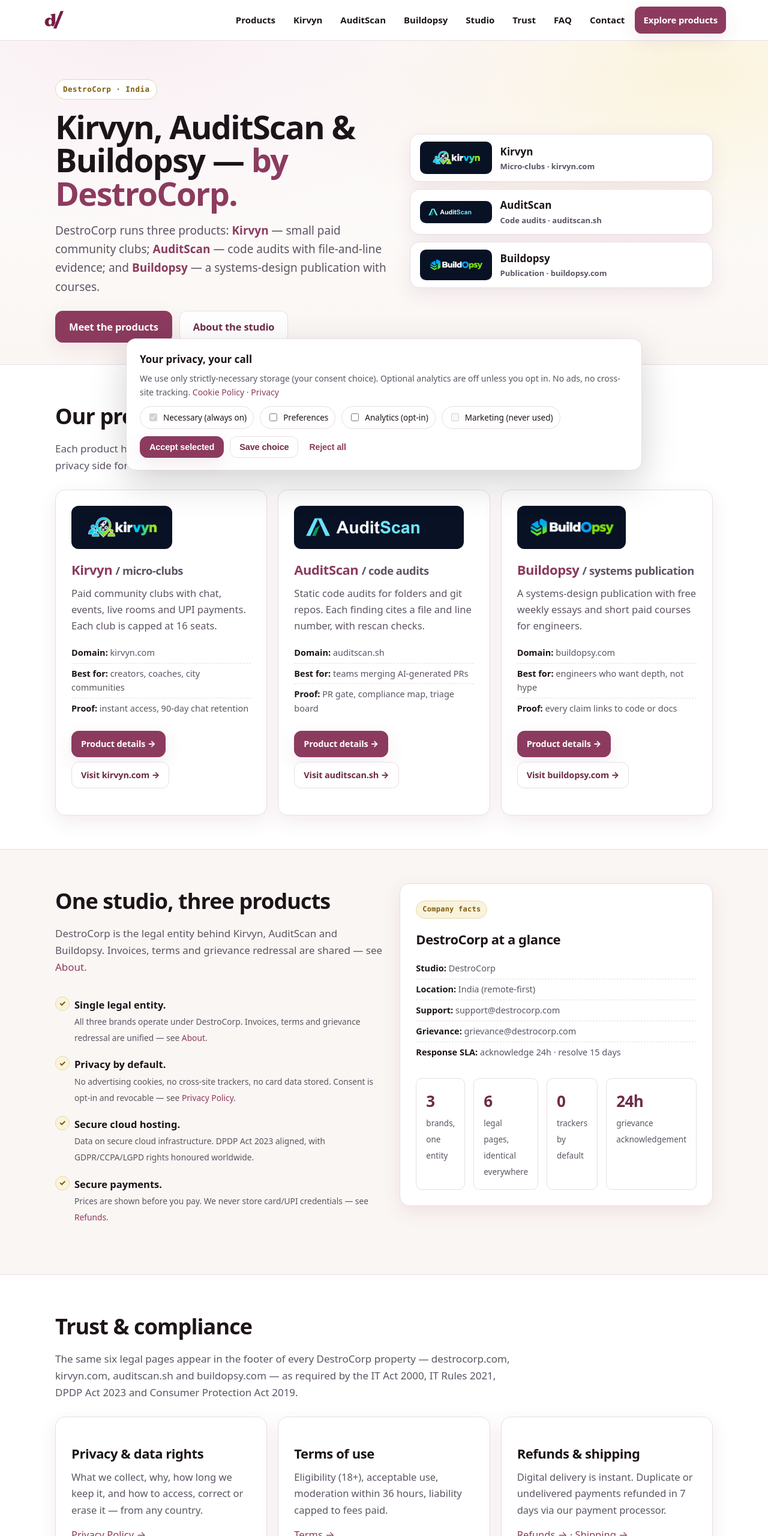
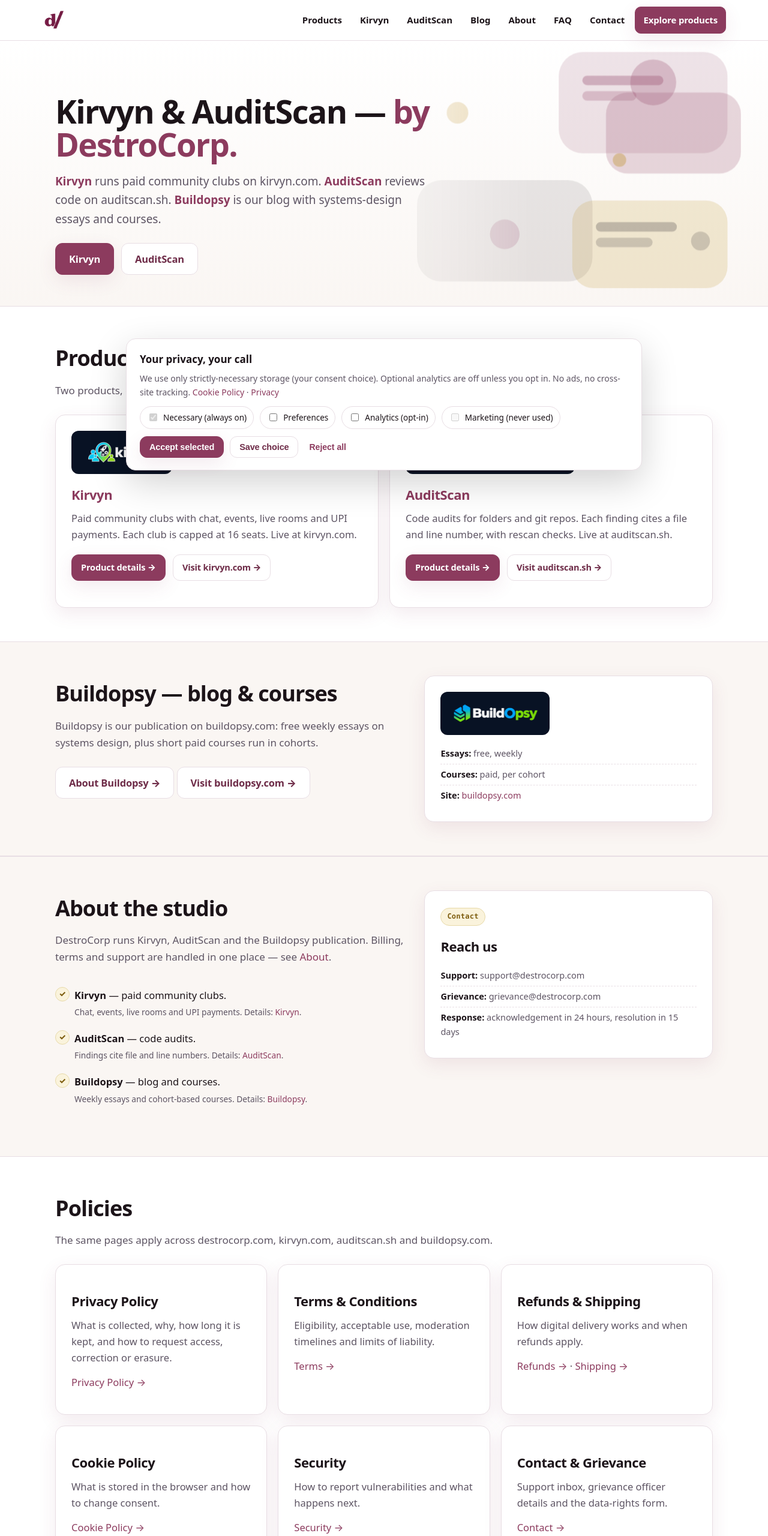
Before and after one commit to mukul-kumar-mishra/dc, a plain HTML site: page index.html in a window 1280 px wide. Shown: the top 2560 px of the page at 60% size. Drawn offline with Linux system fonts and the light colour scheme.

Commit message:
Two products plus publication, Kirvyn hero backdrop, hype scrub, consistent nav/footer

```diff
--- a/assets/css/main.css
+++ b/assets/css/main.css
@@ -148,20 +148,24 @@
 .form input,.form select,.form textarea{width:100%;background:var(--input-bg);color:var(--ink);border:1px solid var(--line);border-radius:10px;padding:11px 13px;font:inherit;font-size:16px}
 .form textarea{min-height:130px}
 .form small{color:var(--muted)}
-/* hero split + product visual */
-.hero-split{display:grid;grid-template-columns:1.05fr .95fr;gap:32px;align-items:center}
+/* hero with Kirvyn backdrop: vanishes left, clear right */
+.hero{position:relative;overflow:hidden;padding:72px 0 52px;background:linear-gradient(#fff,var(--bg-alt));border-bottom:1px solid var(--line)}
+.hero-bg{position:absolute;top:0;right:0;height:100%;width:min(62%,720px);pointer-events:none;
+  -webkit-mask-image:linear-gradient(to right,transparent 0%,#000 45%);
+  mask-image:linear-gradient(to right,transparent 0%,#000 45%)}
+.hero .wrap{position:relative}
+.hero-copy{max-width:640px}
 .hero-copy h1{font-size:clamp(34px,4.8vw,54px)}
-.hero-visual{display:grid;gap:12px}
-.hero-tile{display:flex;align-items:center;gap:14px;background:#fff;border:1px solid var(--line);border-radius:var(--radius);padding:12px 16px;box-shadow:var(--shadow);color:var(--ink);font-weight:800;font-size:17px}
-.hero-tile:hover{text-decoration:none;border-color:var(--accent);background:var(--accent-soft)}
-.hero-tile img{width:120px;height:auto;max-height:64px;object-fit:contain;display:block;background:#081224;border-radius:10px;padding:8px 12px;flex:none}
-.hero-tile span small{display:block;font-size:13px;font-weight:600;color:var(--muted)}
-@media(max-width:900px){.hero-split{grid-template-columns:1fr}}
+@media(max-width:900px){
+  .hero-bg{width:100%;opacity:.28;
+    -webkit-mask-image:linear-gradient(to right,transparent 0%,#000 60%);
+    mask-image:linear-gradient(to right,transparent 0%,#000 60%)}
+  .hero{padding:52px 0 36px}
+}
 /* card buttons: never overflow on narrow screens */
 .card p .btn{display:inline-block;margin:4px 8px 4px 0}
 @media(max-width:560px){
   .card p .btn{display:block;width:100%;text-align:center;margin:8px 0 0}
-  .hero-tile img{width:96px}
   .brandmark img{max-width:min(220px,60vw)!important}
   .split{grid-template-columns:1fr}
   .table-wrap{margin:0 -16px;border-radius:0;border-left:0;border-right:0}
--- a/index.html
+++ b/index.html
@@ -4,7 +4,7 @@
 <head>
   <meta charset="utf-8">
   <meta name="viewport" content="width=device-width, initial-scale=1, viewport-fit=cover">
-  <title>DestroCorp — Tools for a Verifiable Future | Kirvyn, AuditScan, Buildopsy</title>
+  <title>DestroCorp — Kirvyn &amp; AuditScan</title>
   <meta name="description" content="DestroCorp runs Kirvyn (paid micro-club communities), AuditScan (code audits with file-line evidence) and Buildopsy (systems-design publication and courses).">
   <link rel="canonical" href="https://destrocorp.com/">
   <meta name="robots" content="index, follow, max-image-preview:large, max-snippet:-1">
@@ -40,9 +40,8 @@
   </script>
   <script type="application/ld+json">
   {"@context":"https://schema.org","@type":"ItemList","name":"DestroCorp products","itemListElement":[
-    {"@type":"ListItem","position":1,"item":{"@type":"SoftwareApplication","name":"Kirvyn","url":"https://destrocorp.com/brands/kirvyn.html","applicationCategory":"SocialNetworkingApplication","operatingSystem":"Web","description":"Paid micro-club communities with chat, events and UPI payments."}},
-    {"@type":"ListItem","position":2,"item":{"@type":"SoftwareApplication","name":"AuditScan","url":"https://destrocorp.com/brands/auditscan.html","applicationCategory":"DeveloperApplication","operatingSystem":"Linux, macOS, Windows","description":"Code audits for folders and git repos, with file-and-line evidence."}},
-    {"@type":"ListItem","position":3,"item":{"@type":"CreativeWork","name":"Buildopsy","url":"https://destrocorp.com/brands/buildopsy.html","description":"Systems-design publication and paid courses."}}]}
+    {"@type":"ListItem","position":1,"item":{"@type":"SoftwareApplication","name":"Kirvyn","url":"https://destrocorp.com/brands/kirvyn.html","applicationCategory":"SocialNetworkingApplication","operatingSystem":"Web","description":"Paid community clubs with chat, events and UPI payments."}},
+    {"@type":"ListItem","position":2,"item":{"@type":"SoftwareApplication","name":"AuditScan","url":"https://destrocorp.com/brands/auditscan.html","applicationCategory":"DeveloperApplication","operatingSystem":"Linux, macOS, Windows","description":"Code audits for folders and git repos, with file-and-line evidence."}}]}
   </script>
   <script type="application/ld+json">
   {"@context":"https://schema.org","@type":"FAQPage","mainEntity":[
@@ -59,15 +58,14 @@
 <header class="site-header">
   <div class="wrap nav" role="navigation" aria-label="Primary">
     <a class="brandmark" href="index.html" aria-label="DestroCorp home">
-      <img src="assets/img/new-img.png" alt="DestroCorp — Tools for a verifiable future" width="190" height="38" style="width:auto;height:38px;max-width:220px" />
+      <img src="assets/img/new-img.png" alt="DestroCorp" width="190" height="38" style="width:auto;height:38px;max-width:220px" />
     </a>
     <button class="nav-toggle" aria-expanded="false" aria-controls="primary-nav" aria-label="Open menu"><span></span><span></span><span></span></button><nav class="nav-links" id="primary-nav" aria-label="Sections">
       <a href="#brands">Products</a>
       <a href="brands/kirvyn.html">Kirvyn</a>
       <a href="brands/auditscan.html">AuditScan</a>
-      <a href="brands/buildopsy.html">Buildopsy</a>
-      <a href="#studio">Studio</a>
-      <a href="#trust">Trust</a>
+      <a href="#publication">Blog</a>
+      <a href="about.html">About</a>
       <a href="#faq">FAQ</a>
       <a href="contact.html">Contact</a>
       <a class="btn btn-sm" href="#brands">Explore products</a>
@@ -75,50 +73,47 @@
   </div>
 </header>
 <main id="main">
-  <div class="hero">
-    <div class="wrap hero-split">
+  <div class="hero hero-kirvyn">
+    <svg class="hero-bg" viewBox="0 0 640 480" aria-hidden="true" focusable="false" preserveAspectRatio="xMaxYMid slice">
+      <g opacity="0.9">
+        <rect x="330" y="60" width="250" height="150" rx="36" fill="#8c3b5e" opacity="0.16"/>
+        <rect x="400" y="120" width="200" height="120" rx="32" fill="#8c3b5e" opacity="0.22"/>
+        <rect x="120" y="250" width="260" height="150" rx="36" fill="#141015" opacity="0.10"/>
+        <rect x="350" y="280" width="230" height="130" rx="32" fill="#b98a1d" opacity="0.20"/>
+        <circle cx="470" cy="105" r="34" fill="#8c3b5e" opacity="0.28"/>
+        <circle cx="180" cy="150" r="16" fill="#b98a1d" opacity="0.35"/>
+        <circle cx="250" cy="330" r="22" fill="#8c3b5e" opacity="0.20"/>
+        <circle cx="540" cy="340" r="14" fill="#141015" opacity="0.18"/>
+        <circle cx="420" cy="220" r="10" fill="#b98a1d" opacity="0.4"/>
+        <rect x="365" y="95" width="120" height="14" rx="7" fill="#8c3b5e" opacity="0.35"/>
+        <rect x="365" y="118" width="80" height="14" rx="7" fill="#8c3b5e" opacity="0.25"/>
+        <rect x="385" y="312" width="120" height="14" rx="7" fill="#141015" opacity="0.25"/>
+        <rect x="385" y="335" width="84" height="14" rx="7" fill="#141015" opacity="0.18"/>
+      </g>
+    </svg>
+    <div class="wrap">
       <div class="hero-copy">
-        <span class="eyebrow">DestroCorp · India</span>
-        <h1>Kirvyn, AuditScan &amp; Buildopsy — <span>by DestroCorp.</span></h1>
-        <p class="lead">DestroCorp runs three products: <a href="brands/kirvyn.html"><strong>Kirvyn</strong></a> — small paid community clubs; <a href="brands/auditscan.html"><strong>AuditScan</strong></a> — code audits with file-and-line evidence; and <a href="brands/buildopsy.html"><strong>Buildopsy</strong></a> — a systems-design publication with courses.</p>
+        <h1>Kirvyn &amp; AuditScan — <span>by DestroCorp.</span></h1>
+        <p class="lead"><a href="brands/kirvyn.html"><strong>Kirvyn</strong></a> runs paid community clubs on kirvyn.com. <a href="brands/auditscan.html"><strong>AuditScan</strong></a> reviews code on auditscan.sh. <a href="brands/buildopsy.html"><strong>Buildopsy</strong></a> is our blog with systems-design essays and courses.</p>
         <div class="hero-cta">
-          <a class="btn" href="#brands">Meet the products</a>
-          <a class="btn btn-ghost" href="about.html">About the studio</a>
+          <a class="btn" href="brands/kirvyn.html">Kirvyn</a>
+          <a class="btn btn-ghost" href="brands/auditscan.html">AuditScan</a>
         </div>
-      </div>
-      <div class="hero-visual" aria-label="DestroCorp products">
-        <a class="hero-tile" href="brands/kirvyn.html">
-          <img src="assets/img/brands/kirvyn-logo.png" alt="Kirvyn — micro-club communities" width="240" height="120" loading="eager">
-          <span>Kirvyn<small>Micro-clubs · kirvyn.com</small></span>
-        </a>
-        <a class="hero-tile" href="brands/auditscan.html">
-          <img src="assets/img/brands/auditscan-logo.png" alt="AuditScan — code audits" width="240" height="120" loading="eager">
-          <span>AuditScan<small>Code audits · auditscan.sh</small></span>
-        </a>
-        <a class="hero-tile" href="brands/buildopsy.html">
-          <img src="assets/img/brands/buildopsy-logo.png" alt="Buildopsy — systems publication" width="240" height="120" loading="eager">
-          <span>Buildopsy<small>Publication · buildopsy.com</small></span>
-        </a>
       </div>
     </div>
   </div>
 
   <section class="block" id="brands" aria-labelledby="brands-h">
     <div class="wrap">
-      <h2 class="sec" id="brands-h">Our products</h2>
-      <p class="sec-sub">Each product has its own site and its own detail page here. DestroCorp handles the legal and privacy side for all three.</p>
-      <div class="grid cols3">
+      <h2 class="sec" id="brands-h">Products</h2>
+      <p class="sec-sub">Two products, each with its own site and detail page.</p>
+      <div class="grid cols2">
         <article class="card" id="kirvyn">
           <div class="logo-row">
             <img src="assets/img/brands/kirvyn-logo.png" alt="Kirvyn logo" width="120" height="60" loading="lazy">
           </div>
-          <h3><a href="brands/kirvyn.html">Kirvyn</a> <small style="color:var(--muted);font-weight:600">/ micro-clubs</small></h3>
-          <p>Paid community clubs with chat, events, live rooms and UPI payments. Each club is capped at 16 seats.</p>
-          <ul class="meta-list">
-            <li><strong>Domain:</strong> kirvyn.com</li>
-            <li><strong>Best for:</strong> creators, coaches, city communities</li>
-            <li><strong>Proof:</strong> instant access, 90-day chat retention</li>
-          </ul>
+          <h3><a href="brands/kirvyn.html">Kirvyn</a></h3>
+          <p>Paid community clubs with chat, events, live rooms and UPI payments. Each club is capped at 16 seats. Live at kirvyn.com.</p>
           <p style="margin-top:16px"><a class="btn btn-sm" href="brands/kirvyn.html">Product details →</a>
           <a class="btn btn-sm btn-ghost" href="https://kirvyn.com" rel="noopener">Visit kirvyn.com →</a></p>
         </article>
@@ -126,78 +121,70 @@
           <div class="logo-row">
             <img src="assets/img/brands/auditscan-logo.png" alt="AuditScan logo" width="120" height="60" loading="lazy">
           </div>
-          <h3><a href="brands/auditscan.html">AuditScan</a> <small style="color:var(--muted);font-weight:600">/ code audits</small></h3>
-          <p>Static code audits for folders and git repos. Each finding cites a file and line number, with rescan checks.</p>
-          <ul class="meta-list">
-            <li><strong>Domain:</strong> auditscan.sh</li>
-            <li><strong>Best for:</strong> teams merging AI-generated PRs</li>
-            <li><strong>Proof:</strong> PR gate, compliance map, triage board</li>
-          </ul>
+          <h3><a href="brands/auditscan.html">AuditScan</a></h3>
+          <p>Code audits for folders and git repos. Each finding cites a file and line number, with rescan checks. Live at auditscan.sh.</p>
           <p style="margin-top:16px"><a class="btn btn-sm" href="brands/auditscan.html">Product details →</a>
           <a class="btn btn-sm btn-ghost" href="https://auditscan.sh" rel="noopener">Visit auditscan.sh →</a></p>
         </article>
-        <article class="card" id="buildopsy">
-          <div class="logo-row">
-            <img src="assets/img/brands/buildopsy-logo.png" alt="Buildopsy logo" width="120" height="60" loading="lazy">
-          </div>
-          <h3><a href="brands/buildopsy.html">Buildopsy</a> <small style="color:var(--muted);font-weight:600">/ systems publication</small></h3>
-          <p>A systems-design publication with free weekly essays and short paid courses for engineers.</p>
-          <ul class="meta-list">
-            <li><strong>Domain:</strong> buildopsy.com</li>
-            <li><strong>Best for:</strong> engineers who want depth, not hype</li>
-            <li><strong>Proof:</strong> every claim links to code or docs</li>
-          </ul>
-          <p style="margin-top:16px"><a class="btn btn-sm" href="brands/buildopsy.html">Product details →</a>
-          <a class="btn btn-sm btn-ghost" href="https://buildopsy.com" rel="noopener">Visit buildopsy.com →</a></p>
-        </article>
       </div>
+    </div>
+  </section>
+
+  <section class="block alt" id="publication" aria-labelledby="publication-h">
+    <div class="wrap split">
+      <div>
+        <h2 class="sec" id="publication-h">Buildopsy — blog &amp; courses</h2>
+        <p class="sec-sub">Buildopsy is our publication on buildopsy.com: free weekly essays on systems design, plus short paid courses run in cohorts.</p>
+        <p><a class="btn btn-ghost" href="brands/buildopsy.html">About Buildopsy →</a>
+        <a class="btn btn-ghost" href="https://buildopsy.com" rel="noopener">Visit buildopsy.com →</a></p>
+      </div>
+      <aside class="card" aria-label="About Buildopsy">
+        <div class="logo-row">
+          <img src="assets/img/brands/buildopsy-logo.png" alt="Buildopsy logo" width="120" height="60" loading="lazy">
+        </div>
+        <ul class="meta-list">
+          <li><strong>Essays:</strong> free, weekly</li>
+          <li><strong>Courses:</strong> paid, per cohort</li>
+          <li><strong>Site:</strong> <a href="https://buildopsy.com">buildopsy.com</a></li>
+        </ul>
+      </aside>
     </div>
   </section>
 
   <section class="block alt" id="studio" aria-labelledby="studio-h">
     <div class="wrap split">
       <div>
-        <h2 class="sec" id="studio-h">One studio, three products</h2>
-        <p class="sec-sub">DestroCorp is the legal entity behind Kirvyn, AuditScan and Buildopsy. Invoices, terms and grievance redressal are shared — see <a href="about.html">About</a>.</p>
+        <h2 class="sec" id="studio-h">About the studio</h2>
+        <p class="sec-sub">DestroCorp runs Kirvyn, AuditScan and the Buildopsy publication. Billing, terms and support are handled in one place — see <a href="about.html">About</a>.</p>
         <ul class="check">
-          <li><strong>Single legal entity.</strong><br><small>All three brands operate under DestroCorp. Invoices, terms and grievance redressal are unified — see <a href="about.html">About</a>.</small></li>
-          <li><strong>Privacy by default.</strong><br><small>No advertising cookies, no cross-site trackers, no card data stored. Consent is opt-in and revocable — see <a href="privacy.html">Privacy Policy</a>.</small></li>
-          <li><strong>Secure cloud hosting.</strong><br><small>Data on secure cloud infrastructure. DPDP Act 2023 aligned, with GDPR/CCPA/LGPD rights honoured worldwide.</small></li>
-          <li><strong>Secure payments.</strong><br><small>Prices are shown before you pay. We never store card/UPI credentials — see <a href="refunds.html">Refunds</a>.</small></li>
+          <li><strong>Kirvyn</strong> — paid community clubs.<br><small>Chat, events, live rooms and UPI payments. Details: <a href="brands/kirvyn.html">Kirvyn</a>.</small></li>
+          <li><strong>AuditScan</strong> — code audits.<br><small>Findings cite file and line numbers. Details: <a href="brands/auditscan.html">AuditScan</a>.</small></li>
+          <li><strong>Buildopsy</strong> — blog and courses.<br><small>Weekly essays and cohort-based courses. Details: <a href="brands/buildopsy.html">Buildopsy</a>.</small></li>
         </ul>
       </div>
-      <aside class="card" aria-label="Company facts">
-        <span class="tag">Company facts</span>
-        <h3 style="margin-bottom:4px">DestroCorp at a glance</h3>
+      <aside class="card" aria-label="Contact">
+        <span class="tag">Contact</span>
+        <h3 style="margin-bottom:4px">Reach us</h3>
         <ul class="meta-list">
-          <li><strong>Studio:</strong> DestroCorp</li>
-          <li><strong>Location:</strong> India (remote-first)</li>
           <li><strong>Support:</strong> support@destrocorp.com</li>
           <li><strong>Grievance:</strong> grievance@destrocorp.com</li>
-
-          <li><strong>Response SLA:</strong> acknowledge 24h · resolve 15 days</li>
+          <li><strong>Response:</strong> acknowledgement in 24 hours, resolution in 15 days</li>
         </ul>
-        <div class="stats">
-          <div class="stat"><b>3</b><span>brands, one entity</span></div>
-          <div class="stat"><b>6</b><span>legal pages, identical everywhere</span></div>
-          <div class="stat"><b>0</b><span>trackers by default</span></div>
-          <div class="stat"><b>24h</b><span>grievance acknowledgement</span></div>
-        </div>
       </aside>
     </div>
   </section>
 
-  <section class="block" id="trust" aria-labelledby="trust-h">
+  <section class="block" id="policies" aria-labelledby="policies-h">
     <div class="wrap">
-      <h2 class="sec" id="trust-h">Trust &amp; compliance</h2>
-      <p class="sec-sub">The same six legal pages appear in the footer of every DestroCorp property — destrocorp.com, kirvyn.com, auditscan.sh and buildopsy.com — as required by the IT Act 2000, IT Rules 2021, DPDP Act 2023 and Consumer Protection Act 2019.</p>
+      <h2 class="sec" id="policies-h">Policies</h2>
+      <p class="sec-sub">The same pages apply across destrocorp.com, kirvyn.com, auditscan.sh and buildopsy.com.</p>
       <div class="grid cols3">
-        <div class="card"><h3>Privacy &amp; data rights</h3><p>What we collect, why, how long we keep it, and how to access, correct or erase it — from any country.</p><p><a href="privacy.html">Privacy Policy →</a></p></div>
-        <div class="card"><h3>Terms of use</h3><p>Eligibility (18+), acceptable use, moderation within 36 hours, liability capped to fees paid.</p><p><a href="terms.html">Terms →</a></p></div>
-        <div class="card"><h3>Refunds &amp; shipping</h3><p>Digital delivery is instant. Duplicate or undelivered payments refunded in 7 days via our payment processor.</p><p><a href="refunds.html">Refunds →</a> · <a href="shipping.html">Shipping →</a></p></div>
-        <div class="card"><h3>Cookies</h3><p>Essential-only by default. Granular opt-in, DNT/GPC honoured, one-click change anytime.</p><p><a href="cookies.html">Cookie Policy →</a></p></div>
-        <div class="card"><h3>Security</h3><p>Encryption in transit, least-privilege access, responsible disclosure with 90-day SLA.</p><p><a href="security.html">Security →</a></p></div>
-        <div class="card"><h3>Grievance officer</h3><p>Named officer, published email, 24-hour acknowledgement and 15-day resolution.</p><p><a href="contact.html">Contact &amp; grievance →</a></p></div>
+        <div class="card"><h3>Privacy Policy</h3><p>What is collected, why, how long it is kept, and how to request access, correction or erasure.</p><p><a href="privacy.html">Privacy Policy →</a></p></div>
+        <div class="card"><h3>Terms &amp; Conditions</h3><p>Eligibility, acceptable use, moderation timelines and limits of liability.</p><p><a href="terms.html">Terms →</a></p></div>
+        <div class="card"><h3>Refunds &amp; Shipping</h3><p>How digital delivery works and when refunds apply.</p><p><a href="refunds.html">Refunds →</a> · <a href="shipping.html">Shipping →</a></p></div>
+        <div class="card"><h3>Cookie Policy</h3><p>What is stored in the browser and how to change consent.</p><p><a href="cookies.html">Cookie Policy →</a></p></div>
+        <div class="card"><h3>Security</h3><p>How to report vulnerabilities and what happens next.</p><p><a href="security.html">Security →</a></p></div>
+        <div class="card"><h3>Contact &amp; Grievance</h3><p>Support inbox, grievance officer details and the data-rights form.</p><p><a href="contact.html">Contact →</a></p></div>
       </div>
     </div>
   </section>
@@ -247,9 +234,15 @@
     <div>
       <h4>Products</h4>
       <ul>
-        <li><a href="brands/kirvyn.html">Kirvyn — micro-clubs</a></li>
-        <li><a href="brands/auditscan.html">AuditScan — code audits</a></li>
-        <li><a href="brands/buildopsy.html">Buildopsy — publication</a></li>
+        <li><a href="brands/kirvyn.html">Kirvyn</a></li>
+        <li><a href="brands/auditscan.html">AuditScan</a></li>
+      </ul>
+    </div>
+    <div>
+      <h4>Publication</h4>
+      <ul>
+        <li><a href="brands/buildopsy.html">Buildopsy</a></li>
+        <li><a href="https://buildopsy.com" rel="noopener">buildopsy.com</a></li>
       </ul>
     </div>
     <div>
@@ -259,15 +252,9 @@
         <li><a href="terms.html">Terms &amp; Conditions</a></li>
         <li><a href="refunds.html">Refund &amp; Cancellation</a></li>
         <li><a href="shipping.html">Shipping Policy</a></li>
-      </ul>
-    </div>
-    <div>
-      <h4>Privacy choices</h4>
-      <ul>
         <li><a href="cookies.html">Cookie Policy</a></li>
         <li><a href="#" data-open-consent>Cookie settings</a></li>
         <li><a href="contact.html#dsr">Exercise data rights</a></li>
-        <li><a href="mailto:grievance@destrocorp.com">grievance@destrocorp.com</a></li>
       </ul>
     </div>
   </div>
```
Also changed, not shown: 404.html (+1 -1 lines), about.html (+12 -14 lines), accessibility.html (+4 -4 lines), brands/auditscan.html (+8 -8 lines), brands/buildopsy.html (+5 -5 lines), brands/kirvyn.html (+6 -6 lines), contact.html (+4 -4 lines), cookies.html (+4 -4 lines), privacy.html (+4 -4 lines), refunds.html (+4 -4 lines), security.html (+4 -4 lines), shipping.html (+4 -4 lines), terms.html (+4 -4 lines), manifest.webmanifest.
